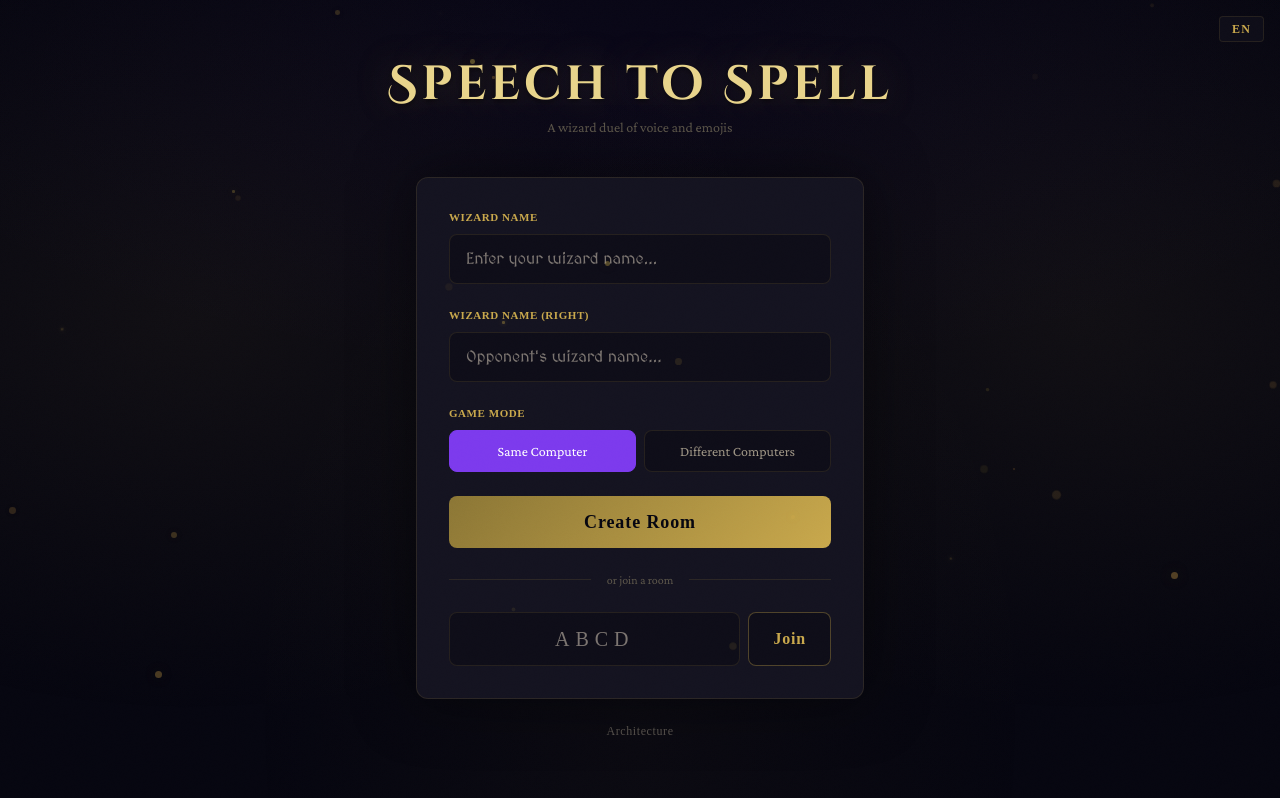
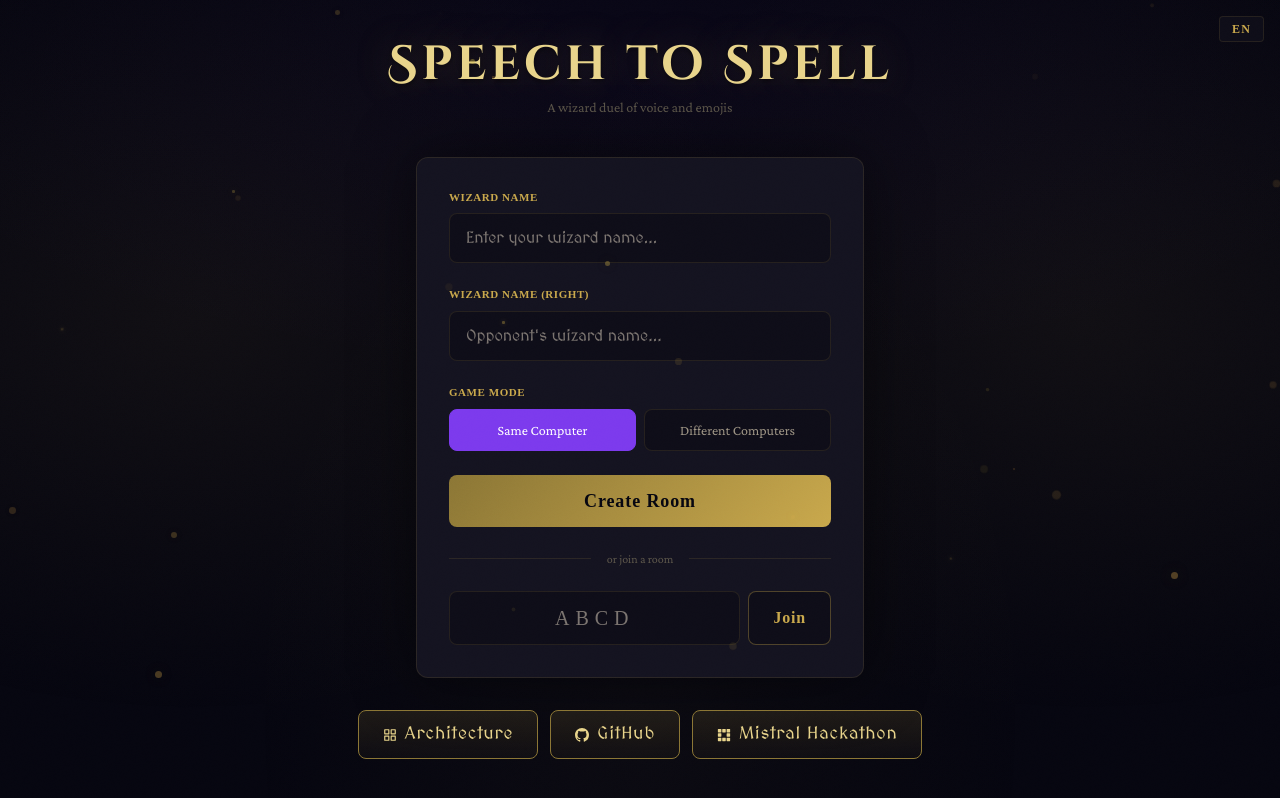
Before and after one commit to charles-azam/speech-to-spell, a React (Vite) app in the folder frontend/: page / in a window 1280 px wide. Built offline with nearby package versions, Linux system fonts and the light colour scheme; no server answers.

Commit message:
improve front

```diff
--- a/frontend/src/components/Lobby.tsx
+++ b/frontend/src/components/Lobby.tsx
@@ -267,20 +267,40 @@
         )}
       </div>
 
-      {/* Architecture link */}
-      <button
-        onClick={onShowArchitecture}
-        className="mt-6 text-xs tracking-wider transition-opacity hover:opacity-80"
-        style={{
-          color: "var(--text-secondary)",
-          fontFamily: "'Cinzel', serif",
-          opacity: 0.5,
-          background: "none",
-          border: "none",
-        }}
-      >
-        Architecture
-      </button>
+      {/* Footer links */}
+      <div className="mt-8 flex flex-wrap items-center justify-center gap-3">
+        <button
+          onClick={onShowArchitecture}
+          className="btn-arcane rounded-lg text-xs tracking-wider px-4 py-2 flex items-center gap-2"
+        >
+          <svg width="14" height="14" viewBox="0 0 24 24" fill="none" stroke="currentColor" strokeWidth="2" strokeLinecap="round" strokeLinejoin="round">
+            <rect x="3" y="3" width="7" height="7" /><rect x="14" y="3" width="7" height="7" /><rect x="3" y="14" width="7" height="7" /><rect x="14" y="14" width="7" height="7" />
+          </svg>
+          Architecture
+        </button>
+        <a
+          href="https://github.com/charles-azam/speech-to-spell"
+          target="_blank"
+          rel="noopener noreferrer"
+          className="btn-arcane rounded-lg text-xs tracking-wider px-4 py-2 no-underline flex items-center gap-2"
+        >
+          <svg width="14" height="14" viewBox="0 0 24 24" fill="currentColor">
+            <path d="M12 0C5.37 0 0 5.37 0 12c0 5.31 3.435 9.795 8.205 11.385.6.105.825-.255.825-.57 0-.285-.015-1.23-.015-2.235-3.015.555-3.795-.735-4.035-1.41-.135-.345-.72-1.41-1.23-1.695-.42-.225-1.02-.78-.015-.795.945-.015 1.62.87 1.845 1.23 1.08 1.815 2.805 1.305 3.495.99.105-.78.42-1.305.765-1.605-2.67-.3-5.46-1.335-5.46-5.925 0-1.305.465-2.385 1.23-3.225-.12-.3-.54-1.53.12-3.18 0 0 1.005-.315 3.3 1.23.96-.27 1.98-.405 3-.405s2.04.135 3 .405c2.295-1.56 3.3-1.23 3.3-1.23.66 1.65.24 2.88.12 3.18.765.84 1.23 1.905 1.23 3.225 0 4.605-2.805 5.625-5.475 5.925.435.375.81 1.095.81 2.22 0 1.605-.015 2.895-.015 3.3 0 .315.225.69.825.57A12.02 12.02 0 0024 12c0-6.63-5.37-12-12-12z" />
+          </svg>
+          GitHub
+        </a>
+        <a
+          href="https://worldwide-hackathon.mistral.ai"
+          target="_blank"
+          rel="noopener noreferrer"
+          className="btn-arcane rounded-lg text-xs tracking-wider px-4 py-2 no-underline flex items-center gap-2"
+        >
+          <svg width="14" height="14" viewBox="0 0 32 32" fill="currentColor">
+            <rect x="2" y="2" width="8" height="8" rx="1" /><rect x="12" y="2" width="8" height="8" rx="1" /><rect x="22" y="2" width="8" height="8" rx="1" /><rect x="2" y="12" width="8" height="8" rx="1" /><rect x="22" y="12" width="8" height="8" rx="1" /><rect x="2" y="22" width="8" height="8" rx="1" /><rect x="12" y="22" width="8" height="8" rx="1" /><rect x="22" y="22" width="8" height="8" rx="1" />
+          </svg>
+          Mistral Hackathon
+        </a>
+      </div>
     </div>
   );
 }
```
